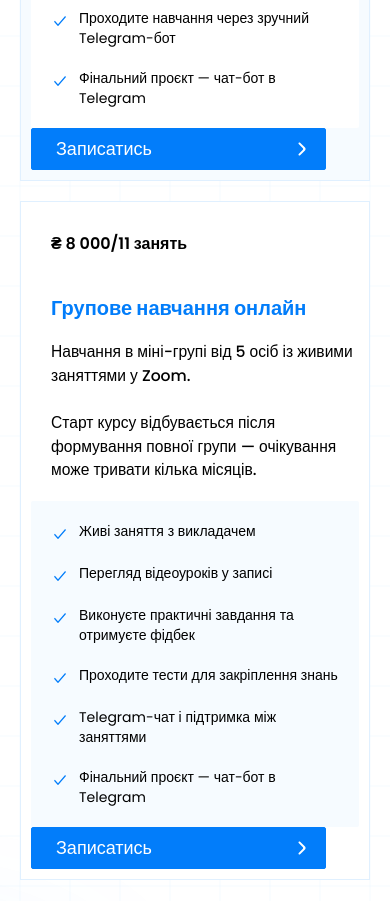
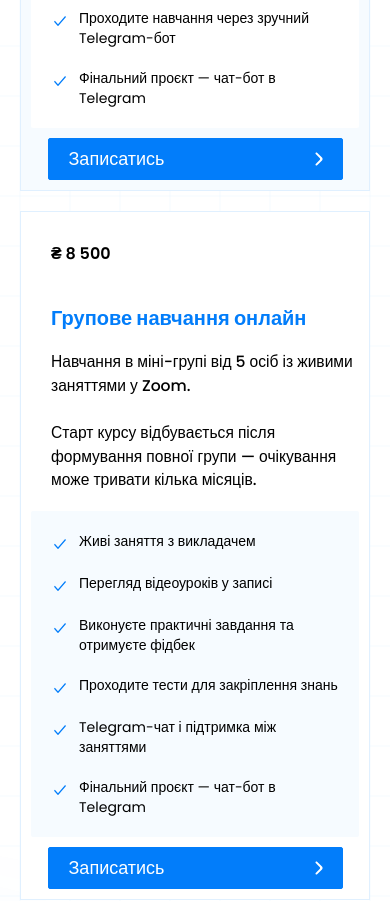
Before and after one commit to VladDot/filip, a Next.js app: page / in a window 390 px wide. Shown: the part 5660-6561 px from the top of the page. Built offline with nearby package versions, Linux system fonts and the light colour scheme.

Commit message:
fixed style (#3)
Button -  padding
fixed card-options
change mock

```diff
--- a/src/component/button/style.ts
+++ b/src/component/button/style.ts
@@ -1,4 +1,4 @@
-import { cn } from "@/utilities";
+import { cn } from '@/utilities';
 interface IStyleProps {
   revers?: boolean;
   rotate?: boolean;
@@ -7,22 +7,17 @@ interface IStyleProps {
 
 export const getStyle = ({ revers, rotate, className }: IStyleProps) => ({
   btn: cn(
-        "pl-3 py-2 pr-6 bg-blueBg border-blueBorder border-[1px] w-full rounded-xs flex justify-between ease-in-out duration-300 group/item sm:bg-transparent sm:hover:bg-blueBg cursor-pointer",
-        revers && "pl-6 pr-3 flex-row-reverse",
+    'pl-3 py-2 pr-6 bg-blueBg border-blueBorder border-[1px] w-full rounded-xs flex justify-between ease-in-out duration-300 group/item sm:bg-transparent sm:hover:bg-blueBg cursor-pointer',
+    revers && 'pl-5 pr-3 flex-row-reverse',
     className
   ),
-    arrowContainer: cn(
-        "max-w-6 overflow-hidden flex items-center",
-        rotate && "rotate-90"
+  arrowContainer: cn('max-w-6 overflow-hidden flex items-center', rotate && 'rotate-90'),
+  arrowImg: cn(
+    'min-w-6 ease-in-out duration-300 [&_*]:fill-white sm:[&_*]:fill-black group-hover/item:[&_*]:fill-white',
+    rotate ? '-translate-x-6 group-hover/item:translate-x-0' : 'sm:group-hover/item:-translate-x-6'
   ),
-    arrowImg: cn(
-        "min-w-6 ease-in-out duration-300 [&_*]:fill-white sm:[&_*]:fill-black group-hover/item:[&_*]:fill-white",
-        rotate
-            ? "-translate-x-6 group-hover/item:translate-x-0"
-            : "sm:group-hover/item:-translate-x-6"
-    ),
-    textContainer: "font-normal overflow-hidden h-[22px] text-[18px]",
+  textContainer: 'font-normal overflow-hidden h-[22px] text-[18px]',
   textStyle: cn(
-        "block text-[18px] text-white sm:text-darkText -translate-y-[2px] sm:group-hover/item:text-white sm:group-hover/item:-translate-y-[30px] ease-in-out duration-300"
+    'block text-[18px] text-white sm:text-darkText -translate-y-[2px] sm:group-hover/item:text-white sm:group-hover/item:-translate-y-[30px] ease-in-out duration-300'
   ),
 });
--- a/src/component/footer/index.tsx
+++ b/src/component/footer/index.tsx
@@ -52,7 +52,7 @@ export const Footer = ({}) => {
             <div className="flex flex-col">
               <p className="mb-2.5 cursor-default sm:text-end lg:mb-4">Ми в соцмережах</p>
 
-              <Social className="mb-[60px] gap-x-5 sm:mb-9 lg:mb-[42px]" />
+              <Social className="mb-[60px] gap-x-6 sm:mb-9 lg:mb-[42px]" />
 
               <div className="flex gap-x-4 sm:mr-2.5 sm:justify-center lg:justify-end">
                 <div className="w-full max-w-[46px] lg:max-w-[72px]">
--- a/src/component/header/index.tsx
+++ b/src/component/header/index.tsx
@@ -71,7 +71,7 @@ export const Header = () => {
               <Button
                 text="Записатися на курс"
                 onClick={() => setIsOpen(true)}
-                className="[&_div_*]:fill-blueBg [&_p_*]:text-textBlue w-[220px] justify-normal gap-[10px] pr-2.5 pl-1"
+                className="[&_div_*]:fill-blueBg [&_p_*]:text-textBlue w-[220px] justify-between pr-2.5 pl-1 [&_p_*]:font-semibold"
               />
             </div>
             <FeedbackForm isOpen={isOpen} setIsOpen={setIsOpen} />
--- a/src/component/learning-options/card-options/index.tsx
+++ b/src/component/learning-options/card-options/index.tsx
@@ -7,6 +7,7 @@ interface ISVGDoneProps {
 interface ICardOptionsProps {
   price: string;
   title: string;
+  subTitle?: string;
   lists: string[];
   description: string[];
   onClick: () => void;
@@ -32,14 +33,23 @@ const SVGDone = ({ className }: ISVGDoneProps) => {
   );
 };
 
-export const CardOptions = ({ lists, price, title, description, onClick }: ICardOptionsProps) => {
+export const CardOptions = ({
+  lists,
+  price,
+  title,
+  subTitle,
+  description,
+  onClick,
+}: ICardOptionsProps) => {
   return (
     <div className="rounder-[2px] odd:bg-brightBg even:[&_.lastItem]:bg-brightBg border-borderBg mx-auto flex w-fit flex-col gap-x-5 border-[1px] p-2.5 even:bg-white sm:flex-row sm:items-stretch odd:[&_.lastItem]:bg-white">
       <div className="rounder-[2px] flex h-full w-full flex-col justify-between py-5 pl-5 sm:max-w-[305px]">
         <div className="*:cursor-default sm:mb-5 sm:max-w-[285px]">
           <p className="mb-10 text-[clamp(16px,_4vw,_20px)] font-semibold">{price}</p>
-          <h4 className="text-textBlue mb-5 text-[clamp(20px,_4vw,_32px)] leading-[120%] font-bold">
+          <h4 className="text-textBlue mb-5 flex flex-col text-[clamp(20px,_4vw,_32px)] leading-[120%] font-bold">
             {title}
+
+            {subTitle ? <span>{subTitle}</span> : null}
           </h4>
           <div className="flex flex-col gap-y-6">
             {description.map((text, idx) => (
@@ -56,7 +66,7 @@ export const CardOptions = ({ lists, price, title, description, onClick }: ICard
           onClick={onClick}
         />
       </div>
-      <div className="lastItem h-full w-full rounded-[2px] p-5 sm:max-w-[305px]">
+      <div className="lastItem mb-2.5 h-full w-full rounded-[2px] p-5 sm:max-w-[305px]">
         <ul className="mb-auto flex h-full w-full max-w-[420px] flex-col gap-y-5 *:cursor-default">
           {lists.map((list, idx) => (
             <li key={`${title}_${idx}`} className="flex items-start gap-2.5 text-base">
@@ -71,7 +81,7 @@ export const CardOptions = ({ lists, price, title, description, onClick }: ICard
       <Button
         revers
         text="Записатись"
-        className="xl: max-w-[295px] sm:hidden sm:max-w-[216px]"
+        className="mx-auto max-w-[295px] sm:hidden sm:max-w-[216px]"
         onClick={onClick}
       />
     </div>
--- a/src/component/learning-options/mock-config.ts
+++ b/src/component/learning-options/mock-config.ts
@@ -1,14 +1,16 @@
 interface IMockCardsProps {
   price: string;
   title: string;
+  subTitle?: string;
   description: string[];
   lists: string[];
 }
 
 export const mockCards: IMockCardsProps[] = [
   {
-    price: '₴ 5 000/11 занять',
-    title: 'Курс у Telegram (рекомендуємо)',
+    price: '₴ 5 500',
+    title: 'Курс у Telegram',
+    subTitle: '(рекомендуємо)',
     description: ['Проходьте повноцінне навчання прямо у чат-боті Telegram.'],
     lists: [
       'Дивитесь відео-уроки на YouTube у зручний для вас час',
@@ -21,7 +23,7 @@ export const mockCards: IMockCardsProps[] = [
     ],
   },
   {
-    price: '₴ 8 000/11 занять',
+    price: '₴ 8 500',
     title: 'Групове навчання онлайн',
     description: [
       'Навчання в міні-групі від 5 осіб із живими заняттями у Zoom.',
```
Lines whose indentation alone changed are shown as unchanged.
